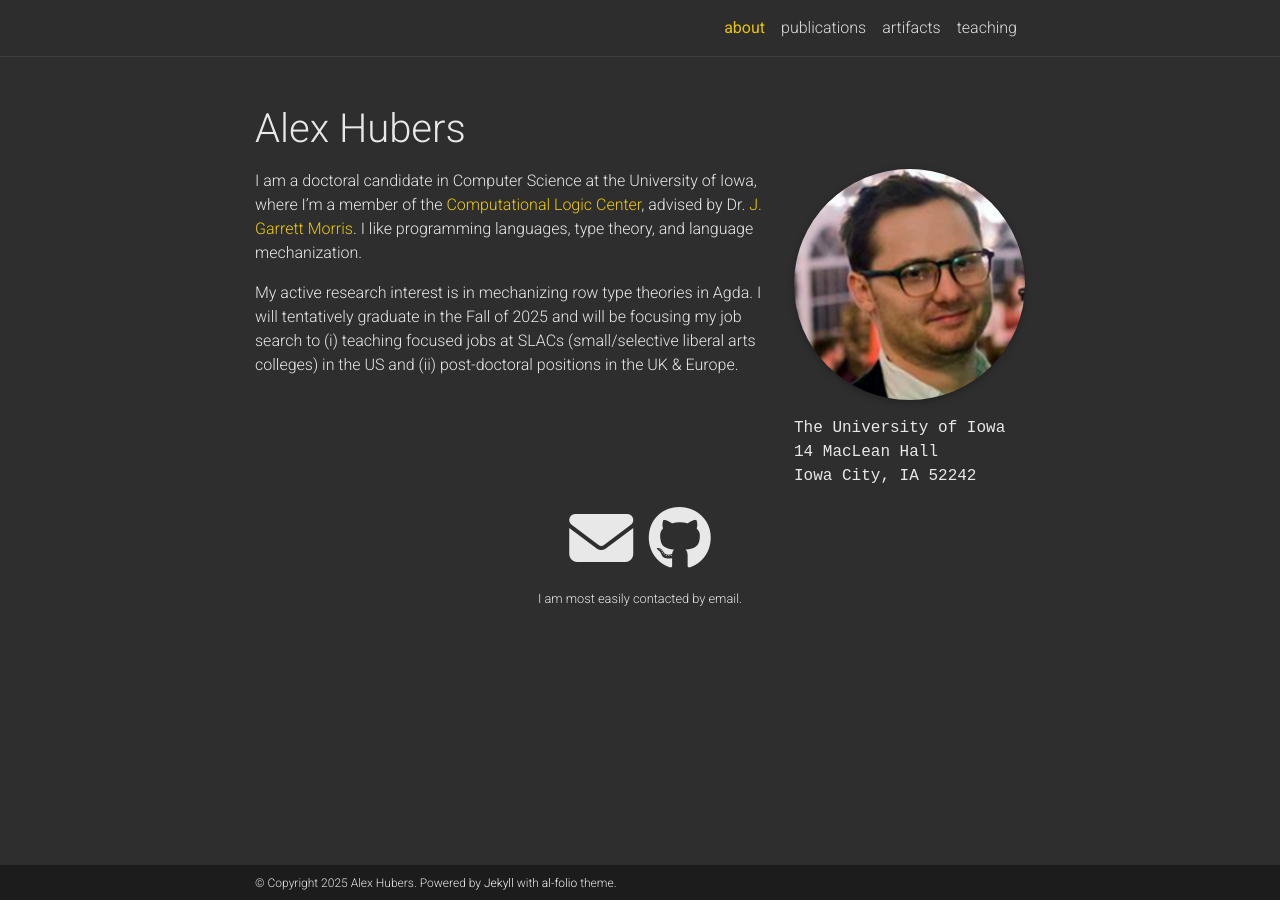
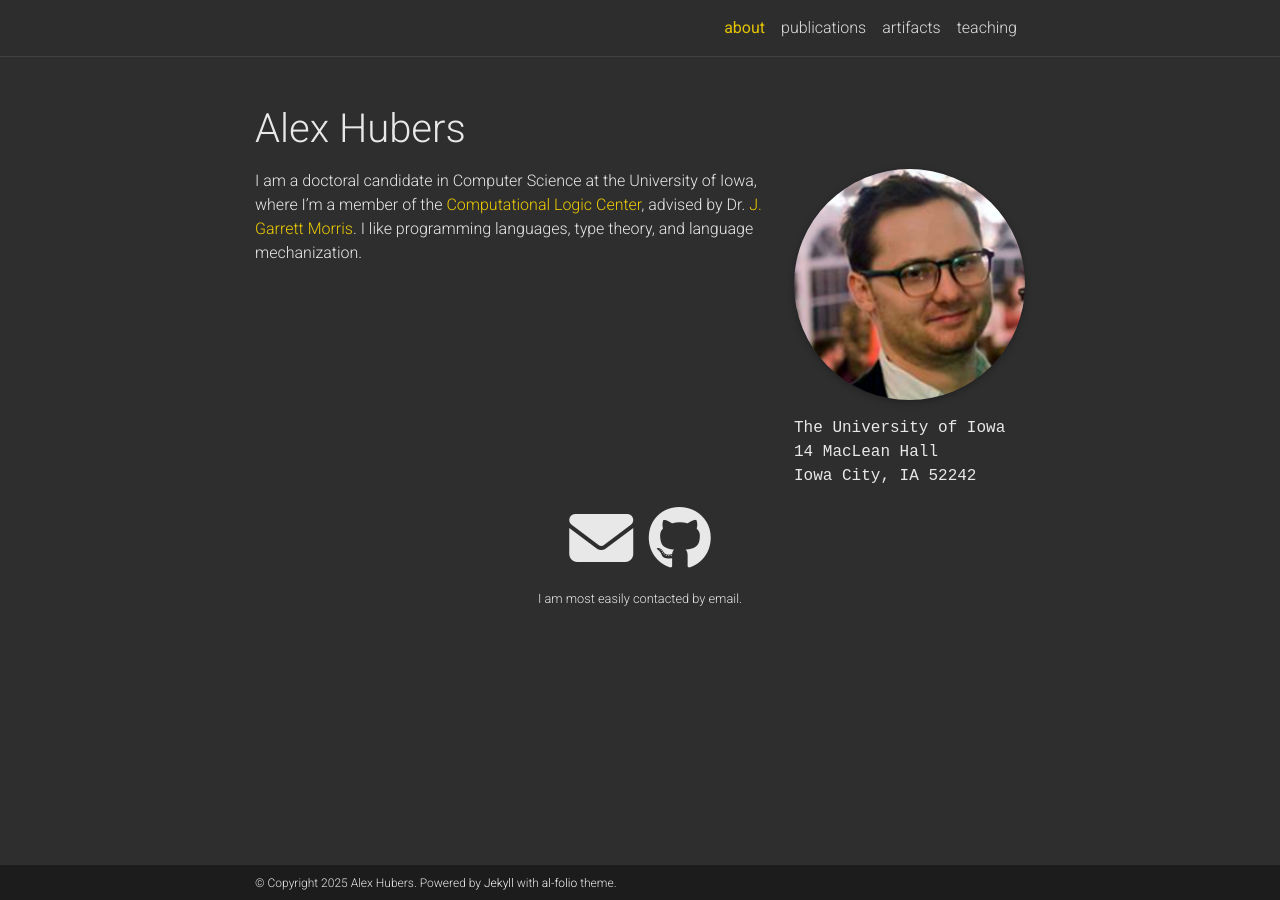
Before and after one commit to ahubers/ahubers.github.io, a Jekyll site: the page built from _pages/about.md, in a window 1280 px wide. Built offline with Jekyll 4.4.1, drawn with Linux system fonts in a browser that asks for light colours; full-size pictures stand in for the smaller copies a plugin makes; comment, search, counter and statistics services are not loaded; a style sheet for code colours, icons or effects is not loaded.

Commit message:
Add MyREADME.md and update about page

```diff
--- a/_data/cv.yml
+++ b/_data/cv.yml
@@ -18,7 +18,6 @@
         - title: advisors
           contents:
             - J. Garrett Morris
-            - Aaron Stump
     - title: Undergraduate Research Assistant
       institution: Oregon State University, Corvallis, OR
       year: 2013-2014
--- a/_pages/about.md
+++ b/_pages/about.md
@@ -20,8 +20,4 @@
 
 
 I am a doctoral candidate in Computer Science at the University of Iowa, where I'm a
-member of the [Computational Logic Center](https://clc.cs.uiowa.edu/site/), advised by Dr. [J. Garrett Morris](https://jgbm.github.io/).
-I like programming languages, type theory, and language mechanization.
-
-
-My active research interest is in mechanizing row type theories in Agda. I will tentatively graduate in the Fall of 2025 and will be focusing my job search to (i) teaching focused jobs at SLACs (small/selective liberal arts colleges) in the US and (ii) post-doctoral positions in the UK & Europe.
+member of the [Computational Logic Center](https://clc.cs.uiowa.edu/site/), advised by Dr. [J. Garrett Morris](https://jgbm.github.io/). I like programming languages, type theory, and language mechanization.
```
Also changed, not shown: MyREADME.md (added, +25 -0 lines), 2 other files.
